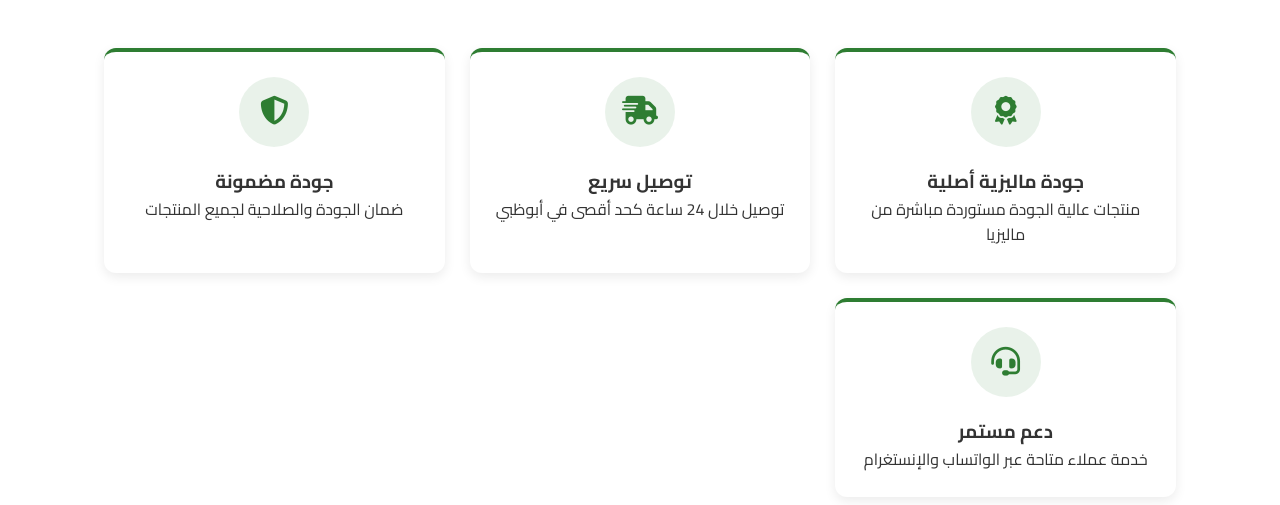
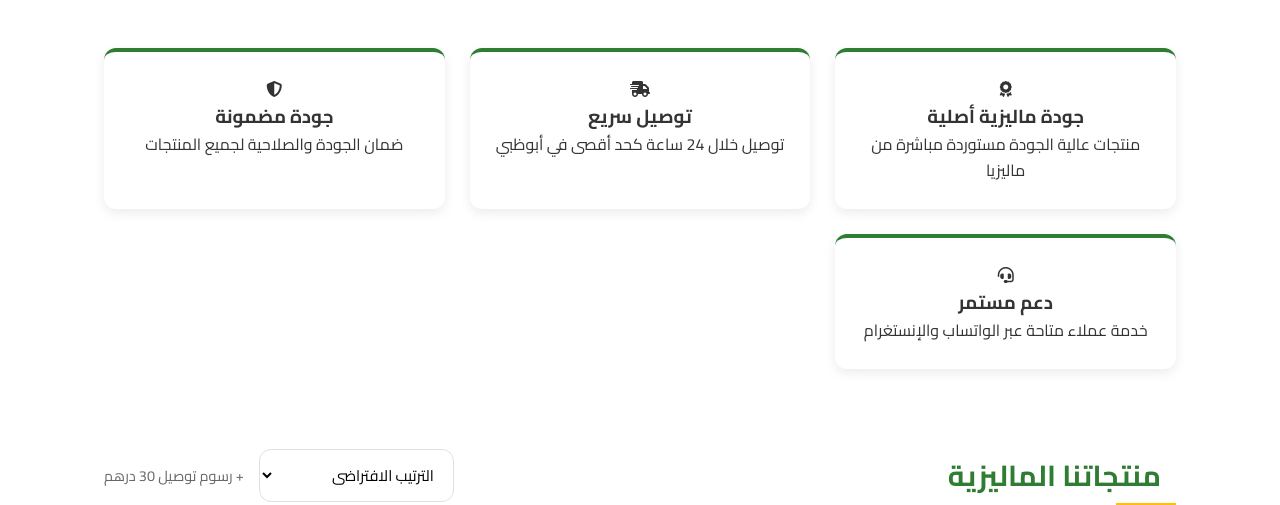
Before and after one commit to abdulaziz1076-hash/malisya, a plain HTML site: page index.html in a window 1280 px wide. Shown: the part 470-975 px from the top of the page. Drawn offline with nearby package versions, Linux system fonts and the light colour scheme.

Commit message:
index.html

```diff
--- a/index.html
+++ b/index.html
@@ -170,7 +170,8 @@
             transform: translateY(-5px);
         }
 
-        .feature-icon {
+        .
+        feature-icon {
             background-color: rgba(46, 125, 50, 0.1);
             color: var(--primary-color);
             width: 70px;
@@ -1119,7 +1120,7 @@
                 name: "قهوة الجانوديرما",
                 brand: "DXN",
                 price: 85,
-                image: "product1.jpg",
+                image: "photo1.jpg",
                 description: "قهوة صحية ماليزية تحتوي على فطر الجانوديرما المعروف بفوائده الصحية العديدة.",
                 popular: true
             },
```
